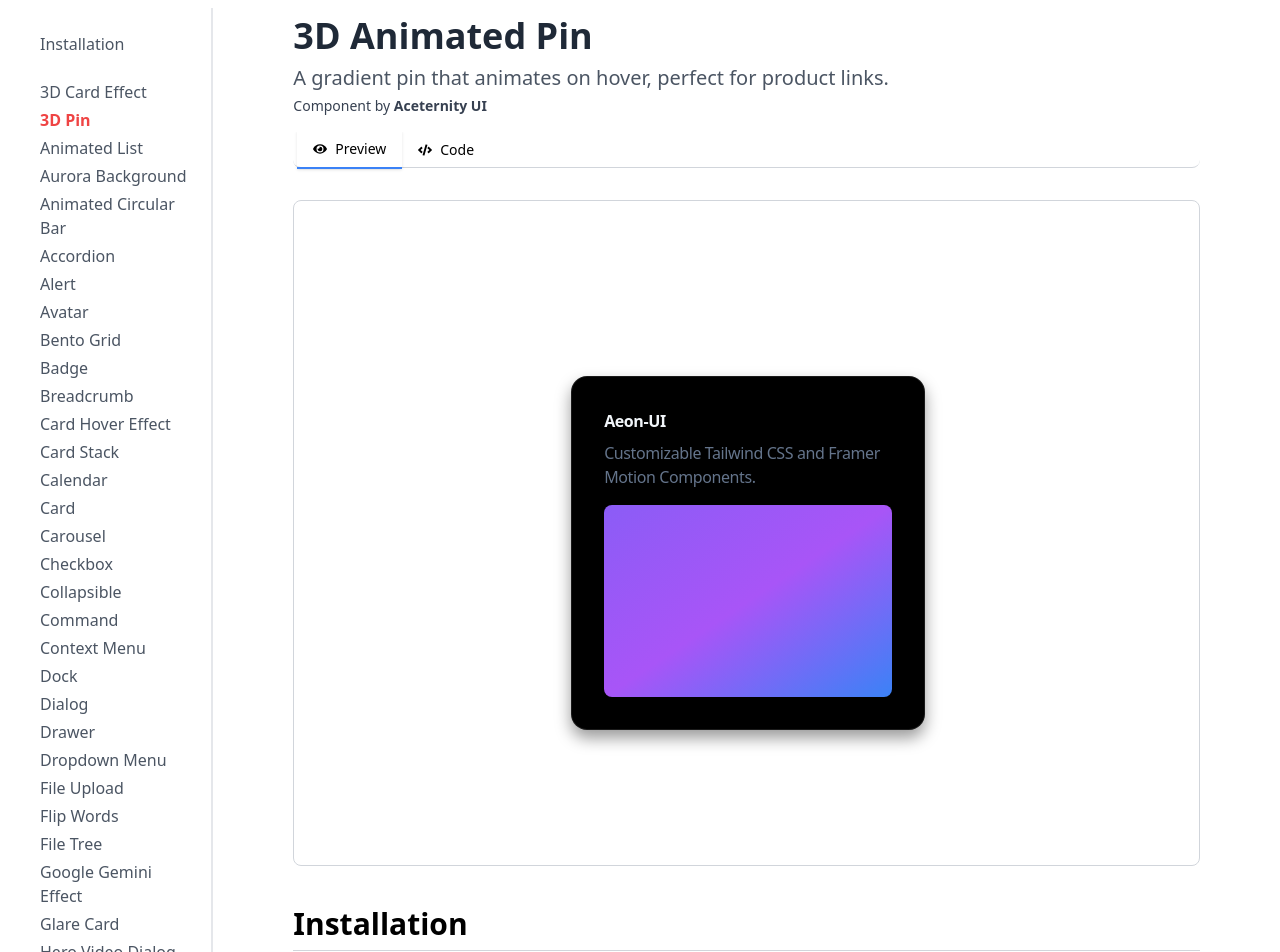
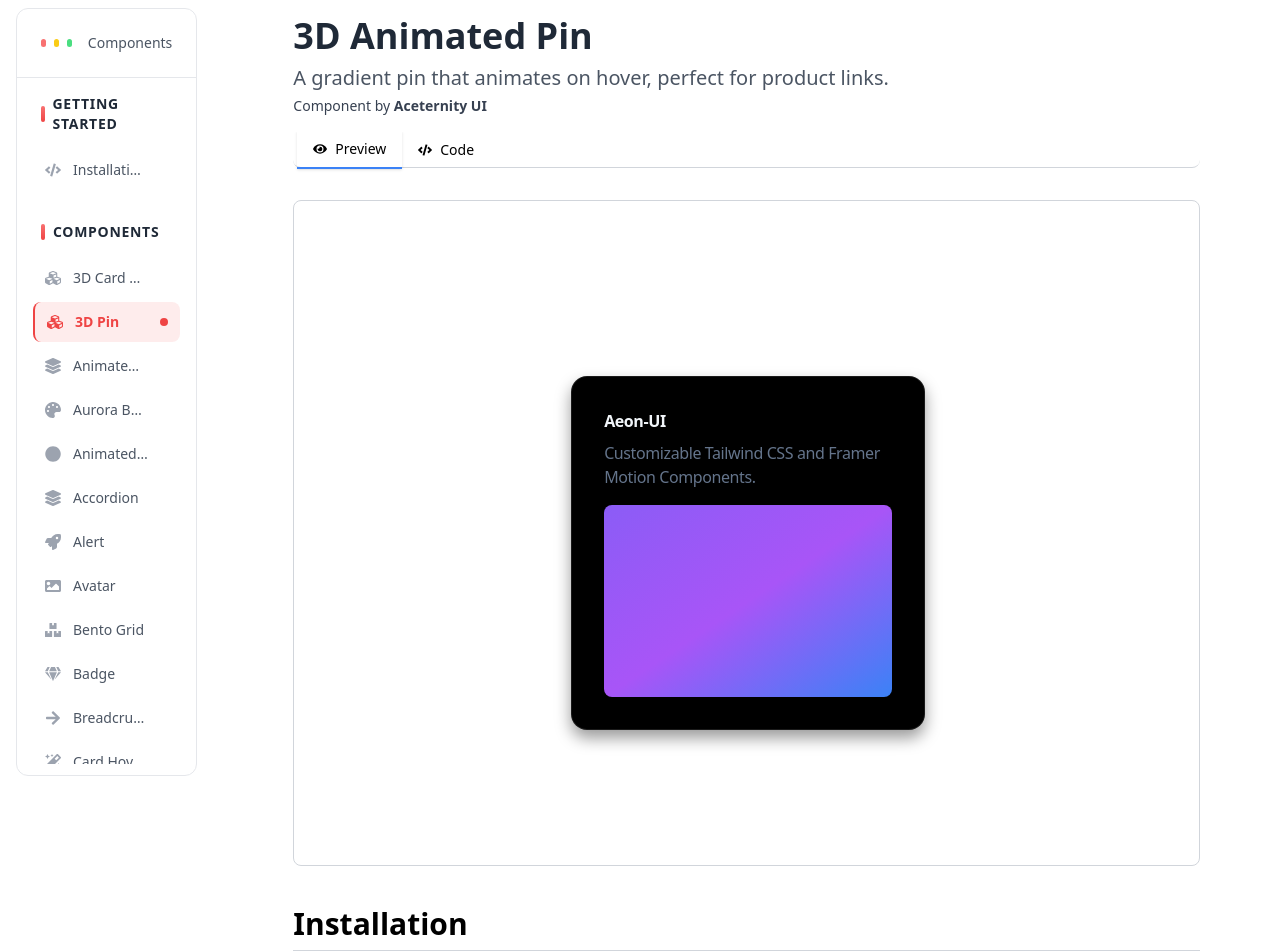
Before and after one commit to Charan1731/Aeon-UI, a Next.js app: page /components/3dPin in a window 1280 px wide. Shown: the part 220-1172 px from the top of the page. Built offline with nearby package versions, Linux system fonts and the light colour scheme.

Commit message:
Changed the UI of the sidebar

```diff
--- a/app/(components)/layout.tsx
+++ b/app/(components)/layout.tsx
@@ -4,6 +4,84 @@ import React from 'react';
 import { components } from './components';
 import { usePathname } from 'next/navigation';
 import Link from 'next/link';
+import { motion } from 'framer-motion';
+import {
+  FaCode,
+  FaRocket,
+  FaCubes,
+  FaGem,
+  FaPalette,
+  FaBoxes,
+  FaVideo,
+  FaFire,
+  FaLayerGroup,
+  FaTable,
+  FaCalendar,
+  FaShoppingCart,
+  FaImage,
+  FaFileAlt,
+  FaMagic,
+  FaArrowRight,
+  FaCircle
+} from 'react-icons/fa';
+
+// Component icon mapping for visual consistency
+const getComponentIcon = (label: string) => {
+  const iconMap: { [key: string]: JSX.Element } = {
+    'Installation': <FaCode className="w-4 h-4" />,
+    '3D Card Effect': <FaCubes className="w-4 h-4" />,
+    '3D Pin': <FaCubes className="w-4 h-4" />,
+    'Animated List': <FaLayerGroup className="w-4 h-4" />,
+    'Aurora Background': <FaPalette className="w-4 h-4" />,
+    'Animated Circular Bar': <FaCircle className="w-4 h-4" />,
+    'Accordion': <FaLayerGroup className="w-4 h-4" />,
+    'Alert': <FaRocket className="w-4 h-4" />,
+    'Avatar': <FaImage className="w-4 h-4" />,
+    'Bento Grid': <FaBoxes className="w-4 h-4" />,
+    'Badge': <FaGem className="w-4 h-4" />,
+    'Breadcrumb': <FaArrowRight className="w-4 h-4" />,
+    'Card Hover Effect': <FaMagic className="w-4 h-4" />,
+    'Card Stack': <FaLayerGroup className="w-4 h-4" />,
+    'Calendar': <FaCalendar className="w-4 h-4" />,
+    'Card': <FaBoxes className="w-4 h-4" />,
+    'Carousel': <FaImage className="w-4 h-4" />,
+    'Checkbox': <FaCode className="w-4 h-4" />,
+    'Collapsible': <FaLayerGroup className="w-4 h-4" />,
+    'Command': <FaCode className="w-4 h-4" />,
+    'Context Menu': <FaCode className="w-4 h-4" />,
+    'Dock': <FaBoxes className="w-4 h-4" />,
+    'Dialog': <FaCode className="w-4 h-4" />,
+    'Drawer': <FaCode className="w-4 h-4" />,
+    'Dropdown Menu': <FaCode className="w-4 h-4" />,
+    'File Upload': <FaFileAlt className="w-4 h-4" />,
+    'Flip Words': <FaFire className="w-4 h-4" />,
+    'File Tree': <FaFileAlt className="w-4 h-4" />,
+    'Google Gemini Effect': <FaGem className="w-4 h-4" />,
+    'Glare Card': <FaMagic className="w-4 h-4" />,
+    'Hero Video Dialog': <FaVideo className="w-4 h-4" />,
+    'Hover Border Gradient': <FaMagic className="w-4 h-4" />,
+    'Hover Card': <FaMagic className="w-4 h-4" />,
+    'Input': <FaCode className="w-4 h-4" />,
+    'Label': <FaCode className="w-4 h-4" />,
+    'Marquee': <FaFire className="w-4 h-4" />,
+    'Menubar': <FaCode className="w-4 h-4" />,
+    'Navigation Menu': <FaArrowRight className="w-4 h-4" />,
+    'Pagination': <FaArrowRight className="w-4 h-4" />,
+    'Text Reveal Card': <FaFire className="w-4 h-4" />,
+    'Table': <FaTable className="w-4 h-4" />,
+    'Tabs': <FaCode className="w-4 h-4" />,
+    'Textarea': <FaCode className="w-4 h-4" />
+  };
+
+  return iconMap[label] || <FaCode className="w-4 h-4" />;
+};
+
+// Get section title from the object keys
+const getSectionTitle = (section: any) => {
+  if (section.Installation) return 'Getting Started';
+  if (section.Components) return 'Components';
+  return 'Section';
+};
 
 const Layout = ({ children }: { children: React.ReactNode }) => {
   const pathname = usePathname();
@@ -11,39 +89,128 @@ const Layout = ({ children }: { children: React.ReactNode }) => {
   return (
     <div className="flex flex-col">
       <header className="text-center mt-10 pb-10">
-        <h1 className="text-3xl sm:text-4xl font-bold text-gray-800 dark:text-gray-200">
+        <motion.h1
+          initial={{ opacity: 0, y: 20 }}
+          animate={{ opacity: 1, y: 0 }}
+          transition={{ duration: 0.6 }}
+          className="text-3xl sm:text-4xl font-bold text-gray-800 dark:text-gray-200"
+        >
           <span className="font-bold text-red-400">
             Aeon
             <span className="text-gray-800 dark:text-[#E7E9EC]">-Ui</span>
           </span>{' '}
           Components
-        </h1>
-        <p className="text-base sm:text-lg text-gray-600 dark:text-gray-400 mt-4">
+        </motion.h1>
+        <motion.p
+          initial={{ opacity: 0, y: 20 }}
+          animate={{ opacity: 1, y: 0 }}
+          transition={{ duration: 0.6, delay: 0.2 }}
+          className="text-base sm:text-lg text-gray-600 dark:text-gray-400 mt-4"
+        >
           Explore the extensive collection of unified UI components.
-        </p>
+        </motion.p>
       </header>
+
       <div className="sm:grid sm:grid-cols-6 min-h-screen">
-        <aside className="col-span-1 px-4 pl-10 border-r-2 pt-6 border-gray-200 dark:border-gray-700 hidden sm:block max-h-[calc(150vh-1rem)] overflow-y-auto ">
+        <aside className="col-span-1 hidden sm:block">
+          <div className="sticky top-4 h-[calc(100vh-2rem)]">
+            <div className="bg-white/70 dark:bg-gray-800/70 backdrop-blur-sm border border-gray-200 dark:border-gray-700 rounded-xl mx-4 h-full overflow-hidden">
+              <div className="p-6 border-b border-gray-200 dark:border-gray-700">
+                <div className="flex items-center gap-2">
+                  <div className="w-2 h-2 bg-red-400 rounded-full"></div>
+                  <div className="w-2 h-2 bg-yellow-400 rounded-full"></div>
+                  <div className="w-2 h-2 bg-green-400 rounded-full"></div>
+                  <span className="ml-2 text-sm font-medium text-gray-600 dark:text-gray-300">
+                    Components
+                  </span>
+                </div>
+              </div>
+
+              <div className="overflow-y-auto h-[calc(100%-5rem)] p-4">
                 {components.map((section, index) => (
-        <div key={index} className="mb-6">
-          {/* <h2 className="font-semibold text-lg mb-2">{section.title}</h2> */}
+                  <motion.div
+                    key={index}
+                    initial={{ opacity: 0, x: -20 }}
+                    animate={{ opacity: 1, x: 0 }}
+                    transition={{ duration: 0.5, delay: index * 0.1 }}
+                    className="mb-8"
+                  >
+                    <div className="flex items-center gap-2 mb-4 px-2">
+                      <div className="w-1 h-4 bg-gradient-to-b from-red-400 to-red-500 rounded-full"></div>
+                      <h2 className="font-semibold text-sm uppercase tracking-wider text-gray-800 dark:text-gray-200">
+                        {getSectionTitle(section)}
+                      </h2>
+                    </div>
+
                     <ul className="space-y-1">
-            {section.children.map((child, idx) => (
-          <li key={idx}>
+                      {section.children.map((child, idx) => {
+                        const isActive = pathname === child.Link;
+                        return (
+                          <motion.li
+                            key={idx}
+                            initial={{ opacity: 0, x: -10 }}
+                            animate={{ opacity: 1, x: 0 }}
+                            transition={{ duration: 0.3, delay: (index * 0.1) + (idx * 0.05) }}
+                          >
                             <Link
                               href={child.Link}
-              className={`text-gray-600 dark:text-gray-200 hover:underline ${
-            pathname === child.Link ? 'font-bold text-red-500' : ''
+                              className={`group flex items-center gap-3 px-3 py-2.5 rounded-lg transition-all duration-200 ${
+                                isActive
+                                  ? 'bg-red-500/10 text-red-500 border-l-2 border-red-500'
+                                  : 'text-gray-600 dark:text-gray-300 hover:bg-gray-100 dark:hover:bg-gray-700/50 hover:text-red-400 dark:hover:text-red-400'
                               }`}
                             >
+                              <div className={`flex-shrink-0 transition-colors duration-200 ${
+                                isActive
+                                  ? 'text-red-500'
+                                  : 'text-gray-400 group-hover:text-red-400'
+                              }`}>
+                                {getComponentIcon(child.label)}
+                              </div>
+
+                              <span className={`text-sm font-medium truncate transition-all duration-200 ${
+                                isActive
+                                  ? 'font-semibold'
+                                  : 'group-hover:translate-x-1'
+                              }`}>
                                 {child.label}
+                              </span>
+
+                              {isActive && (
+                                <motion.div
+                                  initial={{ scale: 0 }}
+                                  animate={{ scale: 1 }}
+                                  className="ml-auto w-2 h-2 bg-red-500 rounded-full"
+                                />
+                              )}
+
+                              {!isActive && (
+                                <FaArrowRight className="ml-auto w-3 h-3 opacity-0 group-hover:opacity-100 transition-all duration-200 transform group-hover:translate-x-1" />
+                              )}
                             </Link>
-          </li>
+                          </motion.li>
+                        );
+                      })}
+                    </ul>
+                  </motion.div>
                 ))}
-          </ul>
+
+                {/* Footer section */}
+                <div className="border-t border-gray-200 dark:border-gray-700 pt-4 mt-6">
+                  <div className="text-center">
+                    <div className="text-xs text-gray-500 dark:text-gray-400 mb-2">
+                      {components.reduce((total, section) => total + section.children.length, 0)} Components
                     </div>
-          ))}
+                    <div className="flex justify-center">
+                      <div className="w-8 h-1 bg-gradient-to-r from-red-400 to-red-500 rounded-full"></div>
+                    </div>
+                  </div>
+                </div>
+              </div>
+            </div>
+          </div>
         </aside>
+
         <div className="col-span-5 mt-2">{children}</div>
       </div>
     </div>
```
Lines whose indentation alone changed are shown as unchanged.
